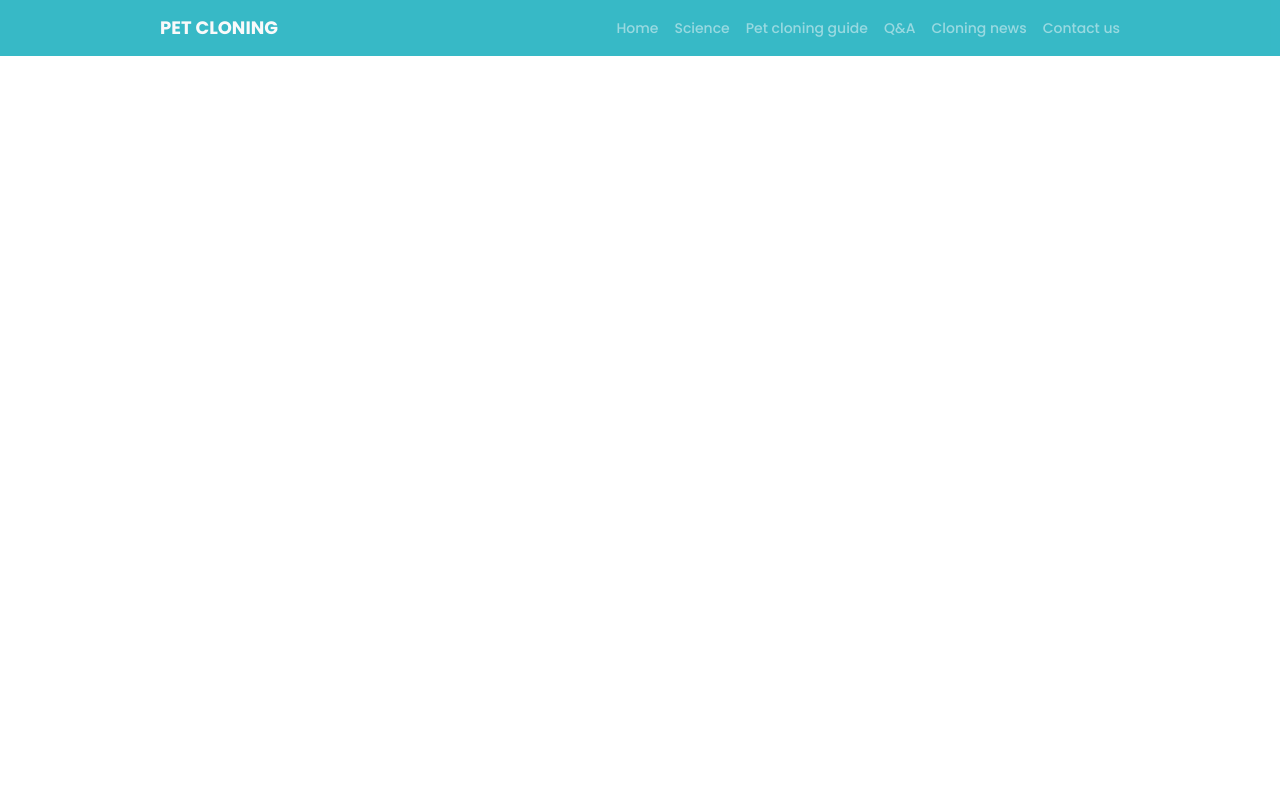
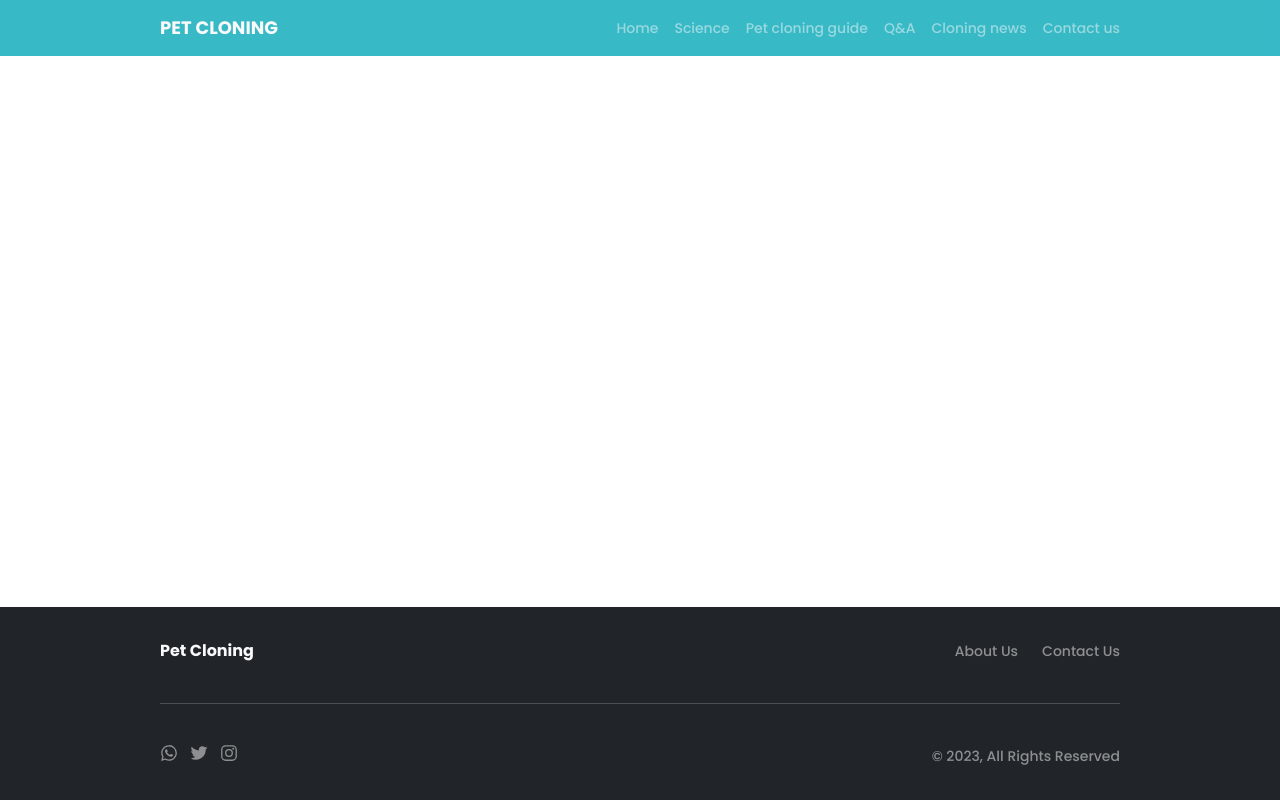
Before and after one commit to val2cak/pet-cloning, a Next.js app: page /Layout in a window 1280 px wide. Built offline with nearby package versions, Linux system fonts and the light colour scheme.

Commit message:
adding footer

```diff
--- /dev/null
+++ b/components/Footer/Footer.tsx
@@ -0,0 +1,72 @@
+// Footer.tsx
+import Link from 'next/link';
+import {
+  IoLogoTwitter,
+  IoLogoWhatsapp,
+  IoLogoInstagram,
+} from 'react-icons/io5';
+
+const Footer: React.FC = () => {
+  return (
+    <footer className='bg-darker text-light px-40 py-8 fixed w-full bottom-0'>
+      <div className='container mx-auto flex flex-col items-center justify-between h-full gap-10'>
+        <div className='w-full flex justify-between'>
+          <span className='text-base font-bold'>Pet Cloning</span>
+          <div className='text-sm text-light font-medium flex gap-6'>
+            <span>
+              <Link href='/about-us' legacyBehavior>
+                <a className='opacity-50 hover:opacity-100'>About Us</a>
+              </Link>
+            </span>
+            <span className='text-sm'>
+              <Link href='/contact-us' legacyBehavior>
+                <a className='opacity-50 hover:opacity-100'>Contact Us</a>
+              </Link>
+            </span>
+          </div>
+        </div>
+
+        <div className='border-b border-light opacity-20 w-full'></div>
+
+        <div className='w-full flex justify-between text-light font-medium'>
+          <div className='text-md text-light font-medium flex gap-3'>
+            <a
+              href='https://whatsapp.com'
+              target='_blank'
+              rel='noopener noreferrer'
+              className='opacity-50 hover:opacity-100'
+            >
+              <IoLogoWhatsapp />
+            </a>
+
+            <a
+              href='https://twitter.com'
+              target='_blank'
+              rel='noopener noreferrer'
+              className='opacity-50 hover:opacity-100'
+            >
+              <IoLogoTwitter />
+            </a>
+
+            <a
+              href='https://instagram.com'
+              target='_blank'
+              rel='noopener noreferrer'
+              className='opacity-50 hover:opacity-100'
+            >
+              <IoLogoInstagram />
+            </a>
+          </div>
+
+          <div>
+            <span className='opacity-50 text-sm'>
+              © 2023, All Rights Reserved
+            </span>
+          </div>
+        </div>
+      </div>
+    </footer>
+  );
+};
+
+export default Footer;
--- a/package.json
+++ b/package.json
@@ -13,6 +13,7 @@
     "next-seo": "^6.4.0",
     "react": "^18.2.0",
     "react-dom": "^18.2.0",
+    "react-icons": "^4.12.0",
     "slugify": "^1.6.6"
   },
   "devDependencies": {
--- a/pages/Layout.tsx
+++ b/pages/Layout.tsx
@@ -1,13 +1,17 @@
 import { NextSeo } from 'next-seo';
 import SEO from '../constants/next-seo.config';
 import Header from '../components/Header/Header';
+import Footer from '../components/Footer/Footer';
 
 const Layout: React.FC = ({ children }) => {
   return (
     <>
       <NextSeo title={SEO.title} />
-      <Header />
-      <main className='container mx-40 mt-8'>{children}</main>
+      <div className=''>
+        <Header />
+        <main className='mt-8 w-full px-40'>{children}</main>
+        <Footer />
+      </div>
     </>
   );
 };
--- a/tailwind.config.js
+++ b/tailwind.config.js
@@ -38,6 +38,7 @@ module.exports = {
         secondary: '#DDBEA9',
         light: '#F8F9FA',
         dark: '#2D4047',
+        darker: '#212529',
       },
       backgroundImage: () => ({
         homeCover: "url('../assets/vectors/home.png')",
```
Also changed, not shown: 1 other file (tests, documents, lock files or other folders).
